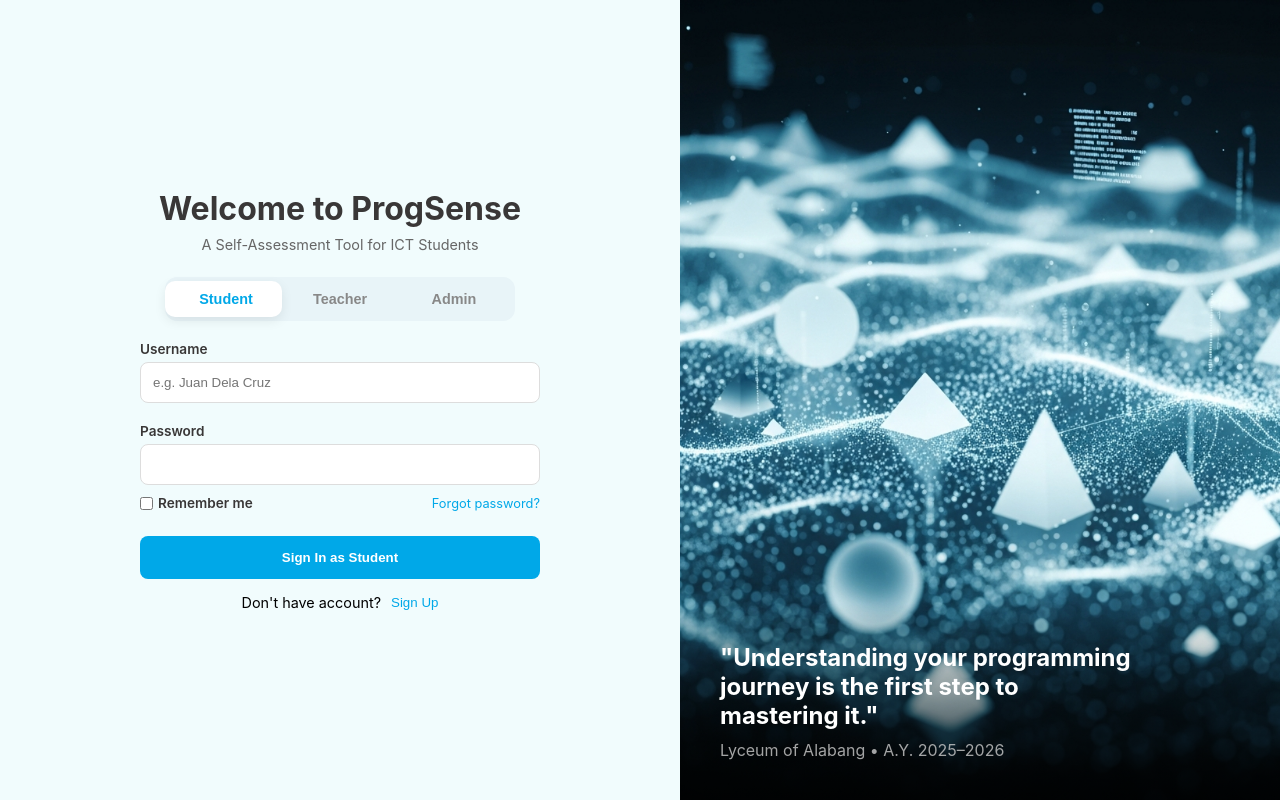
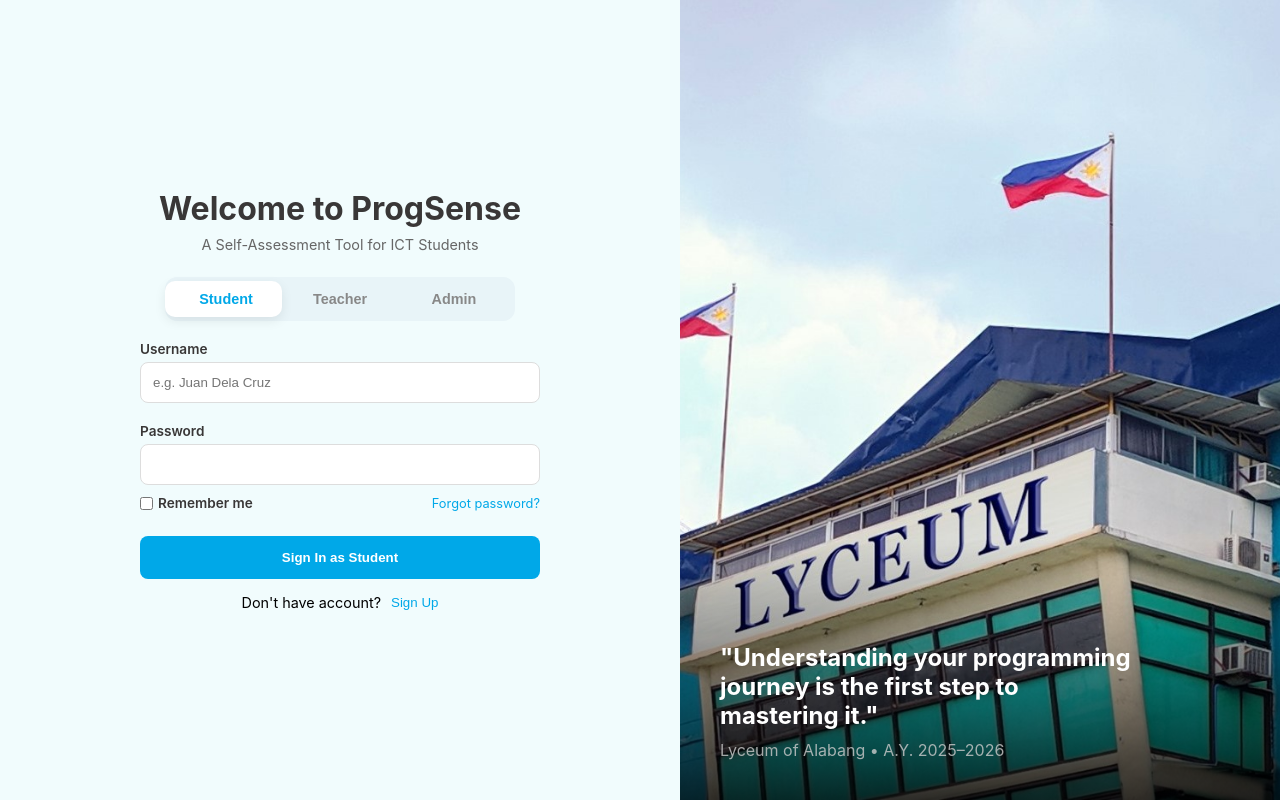
Before and after one commit to sopgaric24/ProgSense, a React (Create React App) app: page / in a window 1280 px wide. Built offline with nearby package versions, Linux system fonts and the light colour scheme.

Commit message:
Fix: change the background of the login photo.

```diff
--- a/src/App.js
+++ b/src/App.js
@@ -1,7 +1,7 @@
 import React, { useState } from "react";
 import "../src/css/App.css";
 import "../src/css/login.css";
-import Photo from "./img/Login-photo.png";
+import Photo from "./img/school_background.jpg";
 import UserTypeToggle from "./components/UserTypeToggle";
 import info from "./img/info.png";
 
--- a/src/css/login.css
+++ b/src/css/login.css
@@ -220,23 +220,25 @@
   object-fit: cover;
   display: block;
 }
-
 .quote {
   position: absolute;
+  height: 261px;
   bottom: 0;
   left: 0;
   width: 100%;
+  display: flex;
   padding: 40px;
   box-sizing: border-box;
   z-index: 2;
-
   background: linear-gradient(
     to bottom,
     rgba(0, 0, 0, 0) 0%,
     rgba(0, 0, 0, 0.8) 100%
   );
-
-  color: white; /* Ensure text is readable */
+  color: white;
+  align-items: flex-start;
+  flex-direction: column;
+  justify-content: flex-end;
 }
 
 .qoute-text {
```
Also changed, not shown: src/img/school_background.jpg (added).
